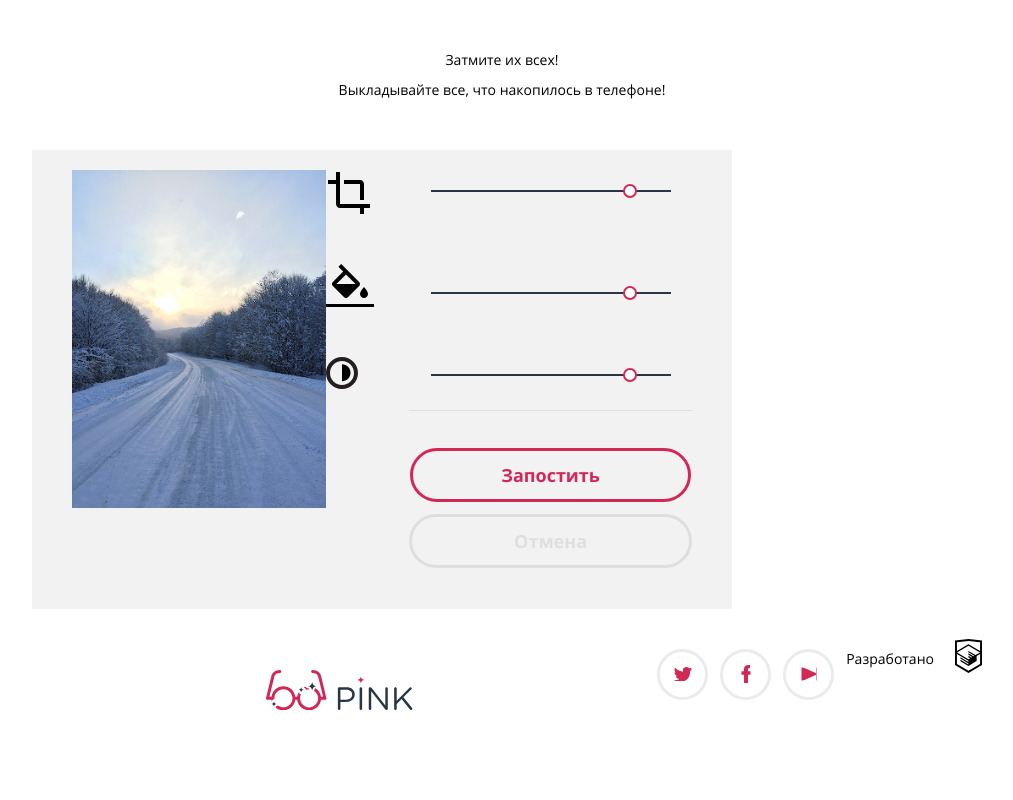
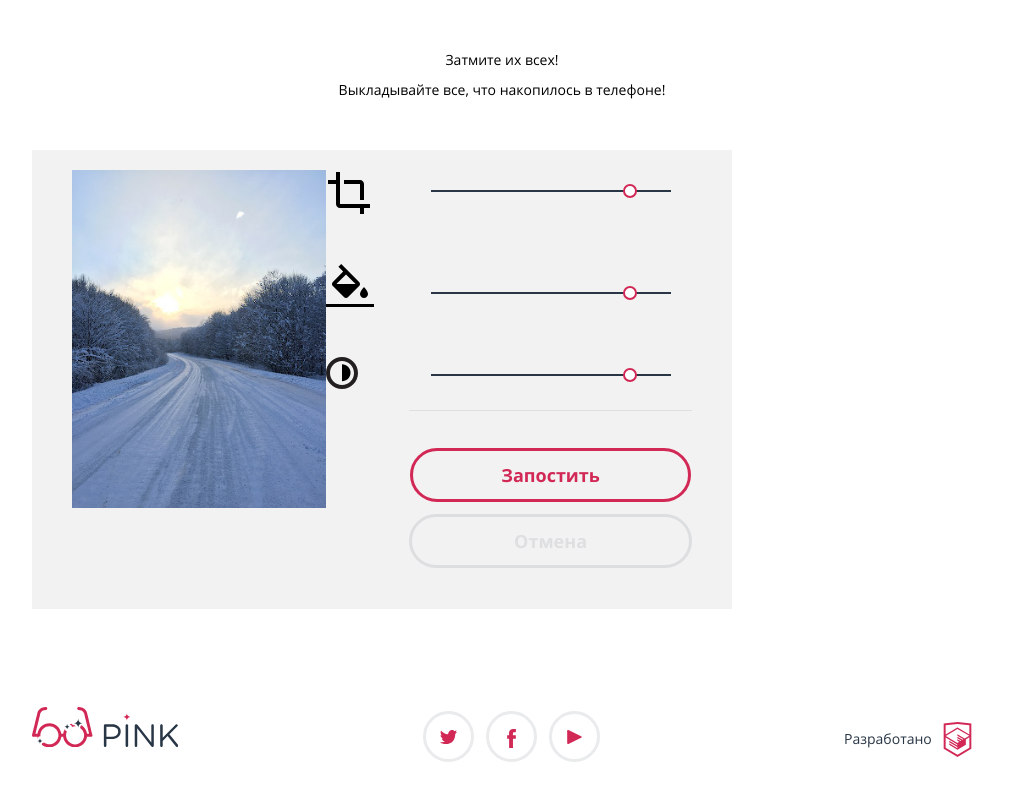
Before and after one commit to liptonspacetea/175216-pink, a plain HTML site: page photo.html in a window 1280 px wide. Shown: the part 2221-3021 px from the top of the page, without its empty margins (138-1151 px from the left). Before the commit the page ends 2936 px from the top, so only its background shows below. Drawn offline with nearby package versions, Linux system fonts and the light colour scheme; files that its build step writes are made by us from their sources.

Commit message:
готов футер на 100% с графикой под все разрешения

```diff
--- a/photo.html
+++ b/photo.html
@@ -8,6 +8,43 @@
     <link href="css/style.css" rel="stylesheet">
   </head>
   <body>
+    <svg xmlns="http://www.w3.org/2000/svg" style="display: none;">
+      <!-- иконки соц сетей -->
+      <symbol id="icon-twitter" viewBox="0 0 17.5 14.663">
+        <path fill="#d22856" fill-rule="evenodd" clip-rule="evenodd" d="M11.283,0.153c1.736-0.485,3.074,0.263,3.685,1.151 c0.694-0.226,1.372-0.47,2.072-0.691c-0.004,0.841-0.538,1.478-0.883,1.727C16.861,2.506,17.5,1.86,17.5,1.86 c-0.175,0.976-1.035,1.746-1.611,1.977C15.65,10.429,12.617,14.793,5.507,14.66c-0.538,0,0.077,0-0.46,0 c-0.422,0-4.29-0.45-5.047-1.843c2.341,0.192,4.011-0.412,4.835-1.15c-0.989-0.293-2.761-0.464-3.07-2.881 c0.362,0.105,0.583,0.223,1.228,0.117C1.757,8.067,0.385,7.366,0.461,5.218c0.294,0.32,1.1,0.523,1.381,0.461 c-0.725-0.235-2.03-3.281-0.921-4.836C2.794,2.654,4.769,4.364,8.29,4.528C8.506,2.288,9.461,0.787,11.283,0.153z"/>
+      </symbol>
+
+      <symbol id="icon-youtube" viewBox="0 0 14.64 13.96">
+        <path fill="#d22856" d="M1.775,13.78C0.799,14.257,0,13.758,0,12.671V1.29c0-1.088,0.799-1.585,1.775-1.109l12.133,5.932 c0.975,0.478,0.975,1.258,0,1.736L1.775,13.78z"/>
+      </symbol>
+
+      <symbol id="icon-facebook" viewBox="0 0 8.673 18.944">
+        <path fill="#d22856" d="M6.275,3.357c0.799,0,1.599,0,2.398,0c0-1.119,0-2.238,0-3.357c-0.959,0-1.92,0-2.878,0C2.656,0.181,1.54,2.387,1.948,6.115 H0v3.517h1.958c0,3.104,0,6.208,0,9.312c1.279,0,2.558,0,3.837,0c0-3.104,0-6.208,0-9.312h2.857V6.115H5.786 C5.765,5.07,5.75,3.709,6.275,3.357z"/>
+      </symbol>
+
+      <!-- иконки форматирования -->
+      <symbol id="icon-contrast" viewBox="-35.422 -7.96 31.92 31.92">
+        <path fill="#d22856" d="M-19.462-3.96c6.595,0,11.96,5.365,11.96,11.96s-5.365,11.96-11.96,11.96S-31.422,14.595-31.422,8 S-26.057-3.96-19.462-3.96 M-19.462-7.96c-8.814,0-15.96,7.145-15.96,15.96c0,8.813,7.146,15.96,15.96,15.96S-3.502,16.813-3.502,8 C-3.502-0.815-10.648-7.96-19.462-7.96L-19.462-7.96z"/>
+        <path fill="#d22856" d="M-19.462,16.331c4.706,0,8.52-3.813,8.52-8.52c0-4.705-3.813-8.519-8.52-8.519"/>
+      </symbol>
+
+      <symbol id="icon-fill" viewBox="0 0 48 48">
+        <path fill="#d22856" d="M0,0h48v48H0V0z"/>
+        <path fill="#d22856" d="M33.12,17.88L15.24,0l-2.83,2.83l4.76,4.76L6.88,17.88c-1.17,1.17-1.17,3.07,0,4.24l11,11C18.46,33.71,19.23,34,20,34 s1.54-0.29,2.12-0.88l11-11C34.29,20.95,34.29,19.05,33.12,17.88z M10.41,20L20,10.42L29.59,20H10.41z M38,23c0,0-4,4.33-4,7 c0,2.21,1.79,4,4,4s4-1.79,4-4C42,27.33,38,23,38,23z"/>
+        <rect fill="#d22856" y="40" width="48" height="3"/>
+      </symbol>
+
+      <symbol id="icon-crop" viewBox="0 0 48 48">
+        <path fill="none" d="M0,0h48v48H0V0z"/>
+        <path fill="#d22856" d="M34,30h4V14c0-2.21-1.79-4-4-4H18v4h16V30z M14,34V2h-4v8H2v4h8v20c0,2.21,1.79,4,4,4h20v8h4v-8h8v-4H14z"/>
+      </symbol>
+
+      <!-- academy -->
+      <symbol id="academy" viewBox="0 0 26.943 34.09">
+          <path d="M13.62,0.017L13.472,0L0,1.412v24.661l13.472,8.017l13.43-7.99l0.042-0.026V1.412L13.62,0.017z M25.019,12.127L13.495,5.334 l-0.001-0.104L13.407,5.28l-0.088-0.056v0.109L1.925,12.118V3.147l11.547-1.212l11.547,1.212V12.127z M13.405,6.787L24.923,13.5 l-4.479,2.64l-7.093-4.221l-0.013,1.415l5.904,3.513l-0.86,0.507l-5.031-2.992l-0.013,1.415l3.827,2.275l-0.782,0.523l-3.032-1.787 l-0.013,1.413l1.852,1.091l-1.8,1.081L2.034,13.622L13.405,6.787z M1.925,15.127l11.411,6.791l0.015,1.044l-7.941-4.728L5.395,19.65 l7.979,4.796l0.017,1.076l-7.972-4.741l-0.013,1.415l8.021,4.821l0.045,0.026l8.143-4.872v-1.268l-0.011-0.148v-3.761l3.415-2.036 v10.02L13.472,31.85L1.925,24.979V15.127z"/>
+        </symbol>
+    </svg>
+
     <header class="page-header">
       <div class="page-header__inner">
         <div class="page-header__navigation">
@@ -268,7 +305,7 @@
     <footer class="page-footer">
       <div class="page-footer__inner">
         <div class="page-footer__logo">
-          <a class="page-footer__logo" href="index.html">
+          <a class="page-footer__logo-link" href="index.html">
             <svg class="page-footer__mobile-logo" version="1.1" id="Layer_1" xmlns="http://www.w3.org/2000/svg" xmlns:xlink="http://www.w3.org/1999/xlink" x="0px" y="0px" width="146.3px" height="40.375px" viewBox="0 0 146.3 40.375" enable-background="new 0 0 146.3 40.375" xml:space="preserve">
               <g>
                 <path class="page-footer__logo-letter" fill="#283645" d="M71.874,18.661c0-0.708,0.58-1.288,1.256-1.288h7.18c5.087,0,8.436,2.704,8.436,7.146v0.063 c0,4.86-4.057,7.373-8.854,7.373h-5.475v6.825c0,0.708-0.58,1.287-1.289,1.287c-0.676,0-1.256-0.58-1.256-1.287L71.874,18.661 L71.874,18.661z M79.988,29.641c3.734,0,6.182-1.996,6.182-4.959v-0.062c0-3.221-2.414-4.894-6.053-4.894h-5.699v9.917h5.57V29.641 z"/>
@@ -310,13 +347,32 @@
             </svg>
           </a>
         </div>
+
         <div class="page-footer__social-block">
-          <a class="page-footer__social-link page-footer__social-link--twitter" href="#" target="_blank"></a>
-          <a class="page-footer__social-link page-footer__social-link--facebook" href="#" target="_blank"></a>
-          <a class="page-footer__social-link page-footer__social-link--youtube" href="#" target="_blank"></a>
+          <a class="page-footer__social-link" href="#" target="_blank">
+            <svg width="17" height="14">
+              <use xlink:href="#icon-twitter"></use>
+            </svg>
+          </a>
+          <a class="page-footer__social-link" href="#" target="_blank">
+            <svg width="9" height="19">
+              <use xlink:href="#icon-facebook"></use>
+            </svg>
+          </a>
+          <a class="page-footer__social-link" href="#" target="_blank">
+            <svg width="15" height="14">
+              <use xlink:href="#icon-youtube"></use>
+            </svg>
+          </a>
         </div>
+
         <div class="page-footer__development-block">
-          <a class="page-footer__academy-link" href="#" target="_blank">Разработано</a>
+          <a class="page-footer__development-link" href="#" target="_blank">
+            <span class="page-footer__link-text">Разработано</span>
+            <svg class="page-footer__academy-link" width="29" height="35">
+              <use xlink:href="#academy"></use>
+            </svg>
+          </a>
         </div>
       </div>
     </footer>
--- a/sass/blocks/map.scss
+++ b/sass/blocks/map.scss
@@ -1,6 +1,6 @@
 .map {
   position: relative;
-  width: 100%;
+  min-width: 320px;
   height: 200px;
   overflow: hidden;
   background: #eeeeee url(../img/bg-map-mobile@1x.png) no-repeat center;
@@ -19,6 +19,14 @@
     border-left: 50vw solid transparent;
     z-index: 1;
   }
+}
+
+@media (min-width: 320px) and (min-resolution: 144dpi),
+(min-width: 320px) and (min-resolution: 1.5dppx) {
+  .map {
+    background: url(../img/bg-map-mobile@2x.jpg) no-repeat center;
+    background-size: cover;
+    }
 }
 
 @media (min-width: 700px) {
--- a/sass/blocks/page-footer.scss
+++ b/sass/blocks/page-footer.scss
@@ -2,8 +2,6 @@
 
 .page-footer {
   text-align: center;
-  width: 100%;
-  margin: 0 auto;
 
   &--index-hide {
     display: none;
@@ -11,128 +9,128 @@
 }
 
 .page-footer__logo {
-  margin-left: auto;
-  margin-right: auto;
-  width: 147px;
-  height: 40px;
-  margin-top: 61px;
+  margin: 40px auto;
+  width: 146.3px;
+  height: 40.375px;
 }
 
 .page-footer__desktop-logo {
   display: none;
 }
 
-.page-footer__logo:hover .page-footer__logo-letter {
+.page-footer__logo-link:hover .page-footer__logo-letter {
   fill: $pink;
 }
 
-.page-footer__logo:active .page-footer__logo-letter {
+.page-footer__logo-link:active .page-footer__logo-letter {
   fill: $bluish-transparent;
 }
 
-.page-footer__logo:active .page-footer__logo-glasses {
+.page-footer__logo-link:active .page-footer__logo-glasses {
   fill: $pink-transparent;
 }
 
-
 .page-footer__social-block {
-  font-size: 0;
-  margin-top: 40px;
+  display: flex;
+  justify-content: space-between;
+  width: 177px;
+  height: 51px;
+  margin: 0 auto;
+  margin-top: 39px;
 }
 
 .page-footer__social-link {
-  position: relative;
-  display: inline-block;
-  vertical-align: top;
-  font-size: 14px;
-  width: 45px;
-  height: 45px;
-  margin-right: 12px;
+  display: block;
+  width: 51px;
+  height: 51px;
+  box-sizing: border-box;
   background-color: #ffffff;
   border: 3px solid #e9ebec;
   border-radius: 50%;
-
-  &::before {
-    position: absolute;
-    content: "";
-    top: 50%;
-    left: 50%;
-    transform: translate(-50%, -50%);
-  }
-
-  &--twitter::before {
-    width: 18px;
-    height: 14px;
-    background: url('../img/icon-twitter.svg');
-  }
-
-  &--facebook::before {
-    width: 9px;
-    height: 18px;
-    background: url('../img/icon-facebook.svg');
-  }
-
-  &--youtube::before {
-    width: 15px;
-    height: 13px;
-    background: url('../img/icon-youtube.svg');
-
-    &:active {
-      opacity: 0.3;
-    }
-  }
+  padding-top: 15px;
 
   &:hover {
     border-color: $bluish;
   }
+
+  &:active {
+    border-color: #e9ebec;
+    opacity: 0.5;
+  }
 }
 
 .page-footer__development-block {
-  margin-top: 40px;
+  width: 128px;
+  height: 34px;
+  margin: 40px auto;
+}
+
+.page-footer__development-link {
+  color: #000000;
+  text-decoration: none;
+  color: $bluish;
+  display: flex;
+  justify-content: space-between;
+  align-items: center;
+
+  &:hover .page-footer__academy-link {
+    fill: $bluish;
+  }
+
+  &:active .page-footer__academy-link {
+    opacity: 0.3;
+  }
 }
 
 .page-footer__academy-link {
-  position: relative;
+  fill: $pink;
+}
+
+.page-footer__link-text {
   font-size: 14px;
   line-height: 18px;
-  color: #000000;
-  text-decoration: none;
-  padding-right: 48px;
-
-  &::before {
-    position: absolute;
-    display: block;
-    content: "";
-    width: 27px;
-    height: 34px;
-    background: url('../img/logo-htmlacademy.svg');
-    right: 0;
-    top: -10px;
-  }
 }
 
 @media (min-width: 700px) {
   .page-footer {
     width: 700px;
-    padding: 0 40px;
     box-sizing: border-box;
+    margin: 0 auto;
 
-    &--index-hide  {
+    &--index-hide {
       display: block;
     }
   }
 
   .page-footer__inner {
+    padding: 0 40px;
     display: flex;
     justify-content: space-between;
+  }
+  .page-footer__logo {
+    margin: 0;
+    margin-top: 36px;
+    margin-bottom: 51px;
+  }
+
+  .page-footer__social-block {
+    margin: auto;
+    margin-top: 39px;
+  }
+
+  .page-footer__development-block {
+    margin: 0;
+    margin-top: 50px;
   }
 }
 
 @media (min-width: 1200px) {
   .page-footer {
     width: 1200px;
-    box-sizing: border-box;
-    padding: 0 120px;
+  }
+
+  .page-footer__inner {
+    padding: 0 130px;
   }
 
   .page-footer__mobile-logo {
@@ -142,4 +140,17 @@
   .page-footer__desktop-logo {
     display: inline;
   }
+
+  .page-footer__logo {
+    margin-top: 98px;
+    margin-bottom: 87px;
+  }
+
+  .page-footer__social-block {
+    margin-top: 102px;
+  }
+
+  .page-footer__development-block {
+    margin-top: 113px;
+  }
 }
```
Also changed, not shown: form.html (+25 -6 lines), index.html (+27 -9 lines).
